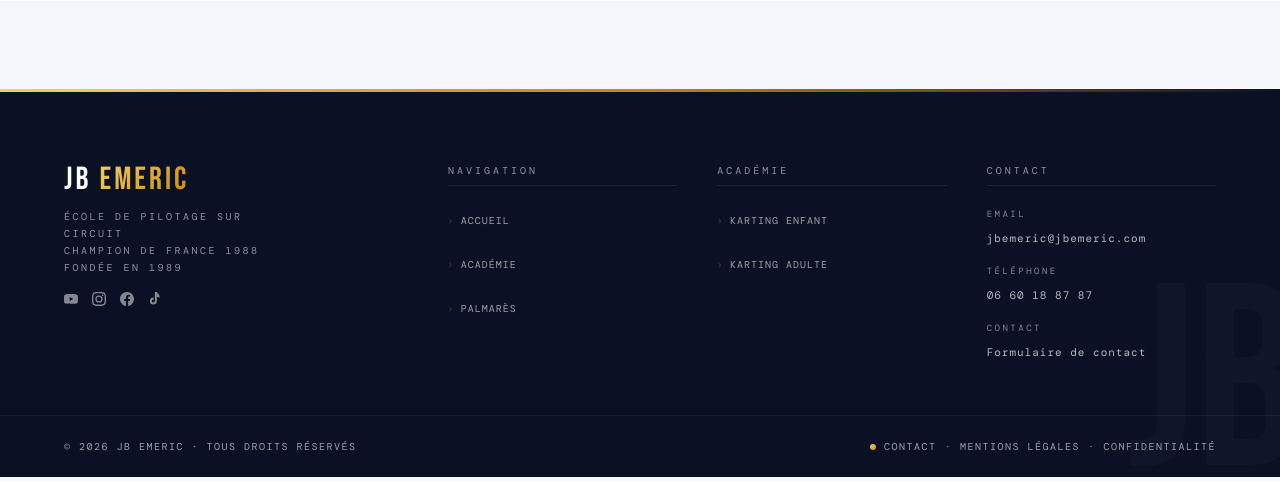
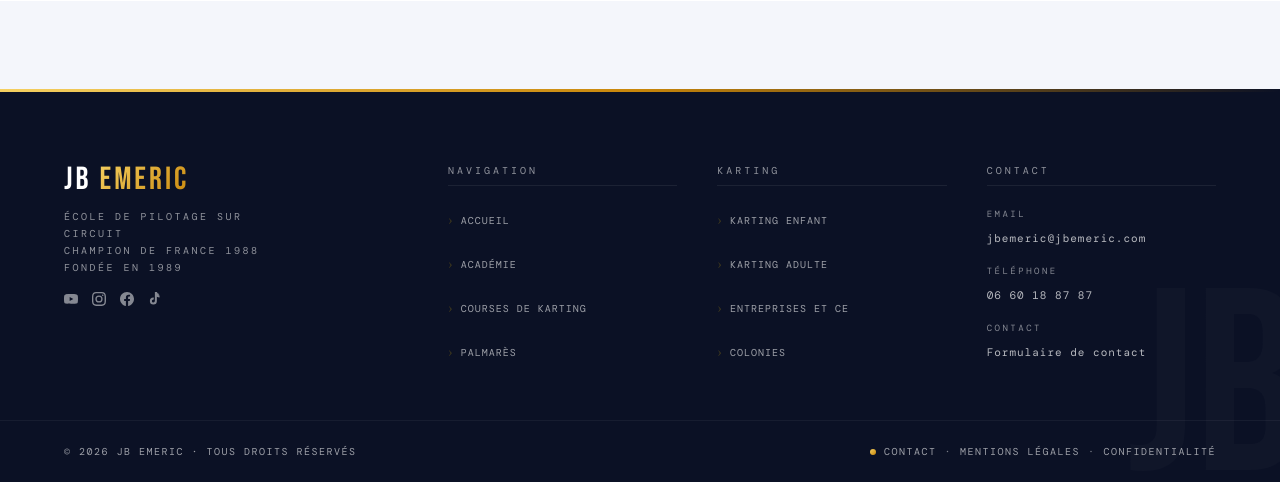
Before and after one commit to Yoemr/Jbemeric, a PHP site: page /academie.html in a window 1280 px wide. Shown: the part 3857-4339 px from the top of the page. Run offline with PHP 8.4, Linux system fonts and the light colour scheme; some libraries are stand-ins or nearby versions.

Commit message:
feat(groupes, courses): menu, adresses et devis des trois nouvelles offres
Fiche docs/chantiers/2026-10-13-offres-karting.md, validée par Yoan le
13 octobre 2026 : menu Groupes (Entreprises et CE, Colonies et centres de
loisirs) et Courses.
- routes.js : kartingEntreprise, kartingColonie, courses.
- nav.js, footer.js : entrées et liens ; colonne Karting du pied de page.
- _redirects : /entreprises, /ce, /colonies, /courses.
- Contact : trois sujets de plus, et ?sujet= présélectionne le sujet.
- videos.css : la grille YouTube sort d'academie.css pour servir partout.
- sitemap et périmètre de l'audit : les trois pages.

Co-Authored-By: Claude Opus 5.5 <noreply@anthropic.com>
Claude-Session: https://claude.ai/code/session_01JJusDMifs8RaWKXgqwnxfM

```diff
--- a/academie.html
+++ b/academie.html
@@ -8,6 +8,7 @@
   <link rel="stylesheet" href="assets/css/nav.css">
   <link rel="stylesheet" href="assets/css/snap.css">
   <link rel="stylesheet" href="assets/css/academie.css">
+  <link rel="stylesheet" href="assets/css/videos.css">
   <link rel="stylesheet" href="assets/css/avis.css">
   <link rel="stylesheet" href="assets/css/faq.css">
 <title>Académie JB EMERIC · Karting enfant et adulte</title>
--- a/admin/legal/contact.html
+++ b/admin/legal/contact.html
@@ -143,6 +143,9 @@
             <option value="" style="background:#07080f">Choisir un sujet…</option>
             <option value="karting" style="background:#07080f">Karting enfant</option>
             <option value="karting-adulte" style="background:#07080f">Karting adulte</option>
+            <option value="entreprise" style="background:#07080f">Entreprise ou CE</option>
+            <option value="colonie" style="background:#07080f">Colonie ou centre de loisirs</option>
+            <option value="course" style="background:#07080f">Course de karting</option>
             <option value="autre" style="background:#07080f">Autre</option>
             <!-- Sujets retirés le 9 octobre 2026, le site se limite au karting
                  (docs/chantiers/2026-10-09-site-karting-seul.md). Une option ne se
--- a/assets/js/footer.js
+++ b/assets/js/footer.js
@@ -31,6 +31,7 @@
       '<div class="ft-col-title">Navigation</div>' +
       '<a href="' + R.index + '">Accueil</a>' +
       '<a href="' + R.academie + '">Académie</a>' +
+      '<a href="' + R.courses + '">Courses de karting</a>' +
       '<a href="' + R.palmares + '">Palmarès</a>' +
       '<a data-route="coaching" href="' + R.coaching + '">Coaching</a>' +
       '<a data-route="evenements" href="' + R.evenements + '">Événements</a>' +
@@ -39,9 +40,11 @@
 
     // Académie
     '<div class="ft-col">' +
-      '<div class="ft-col-title">Académie</div>' +
+      '<div class="ft-col-title">Karting</div>' +
       '<a href="' + R.kartingEnfant + '">Karting enfant</a>' +
       '<a href="' + R.karting + '">Karting adulte</a>' +
+      '<a href="' + R.kartingEntreprise + '">Entreprises et CE</a>' +
+      '<a href="' + R.kartingColonie + '">Colonies</a>' +
       '<a data-route="competition" href="' + R.competition + '">Vers la Compétition</a>' +
       '<a data-route="coaching" href="' + R.coaching + '">Coaching vidéo</a>' +
     '</div>' +
--- a/assets/js/nav.js
+++ b/assets/js/nav.js
@@ -26,6 +26,15 @@
         { href:R.competition,   route:'competition',   label:'Vers la Comp&eacute;tition' },
       ]
     },
+    // Les offres de groupe et les courses, 13 octobre 2026 (D-209). Groupes
+    // n'a pas de page à lui : un clic sur ordinateur mène à la première.
+    { type:'sub',  href:R.kartingEntreprise, key:'groupes', label:'Groupes',
+      subs:[
+        { href:R.kartingEntreprise, route:'kartingEntreprise', label:'Entreprises et CE' },
+        { href:R.kartingColonie,    route:'kartingColonie',    label:'Colonies et centres de loisirs' },
+      ]
+    },
+    { type:'link', href:R.courses, key:'courses', label:'Courses' },
     // Le palmarès vend l'homme : une entrée à lui, hors du Paddock, depuis le
     // 13 octobre 2026 (D-207). Il restait invisible avec le Paddock masqué.
     { type:'link', href:R.palmares, key:'palmares', label:'Palmar&egrave;s' },
@@ -54,7 +63,9 @@
   // ── Détecter la page active via ROUTES.matchCurrent ─────────────
   var current = R.matchCurrent && R.matchCurrent()
   // Les sous-pages académie mappent vers la clé parente 'academie'
-  var activeKey = (current === 'kartingEnfant' || current === 'karting' || current === 'competition') ? 'academie' : (current || '')
+  var activeKey = (current === 'kartingEnfant' || current === 'karting' || current === 'competition') ? 'academie'
+                : (current === 'kartingEntreprise' || current === 'kartingColonie') ? 'groupes'
+                : (current || '')
 
   // ── Construire les items desktop ────────────────────────────────
   function buildDesktopItems() {
--- a/assets/js/routes.js
+++ b/assets/js/routes.js
@@ -32,6 +32,11 @@
     kartingEnfant: '/academie/karting-enfant.html',
     karting:    '/academie/karting-adulte.html',
     competition:'/academie/competition.html',
+
+    // ── Groupes et courses (13 octobre 2026) ───────────────────────
+    kartingEntreprise: '/groupes/karting-entreprise.html',
+    kartingColonie:    '/groupes/karting-colonie.html',
+    courses:           '/courses-karting.html',
 
     // ── Paddock ────────────────────────────────────────────────────
     palmares:   '/paddock/palmares.html',
--- a/outil-dev/audit/perimetre.js
+++ b/outil-dev/audit/perimetre.js
@@ -28,6 +28,9 @@ const PAGES = [
   'admin/legal/confidentialite.html',
   'admin/login.html',
   'paddock/palmares.html',        // reaffiche le 13 octobre 2026 (D-207)
+  'groupes/karting-entreprise.html', // offres de groupe et courses (D-209)
+  'groupes/karting-colonie.html',
+  'courses-karting.html',
 ]
 
 // Masquees le 9 octobre 2026 (theme.css section 5), donc sorties du
```
Also changed, not shown: assets/css/academie.css (+1 -56 lines), assets/css/videos.css (added, +61 -0 lines), assets/js/contact-form.js (+14 -0 lines), sitemap.xml (+18 -0 lines), 1 other file.
